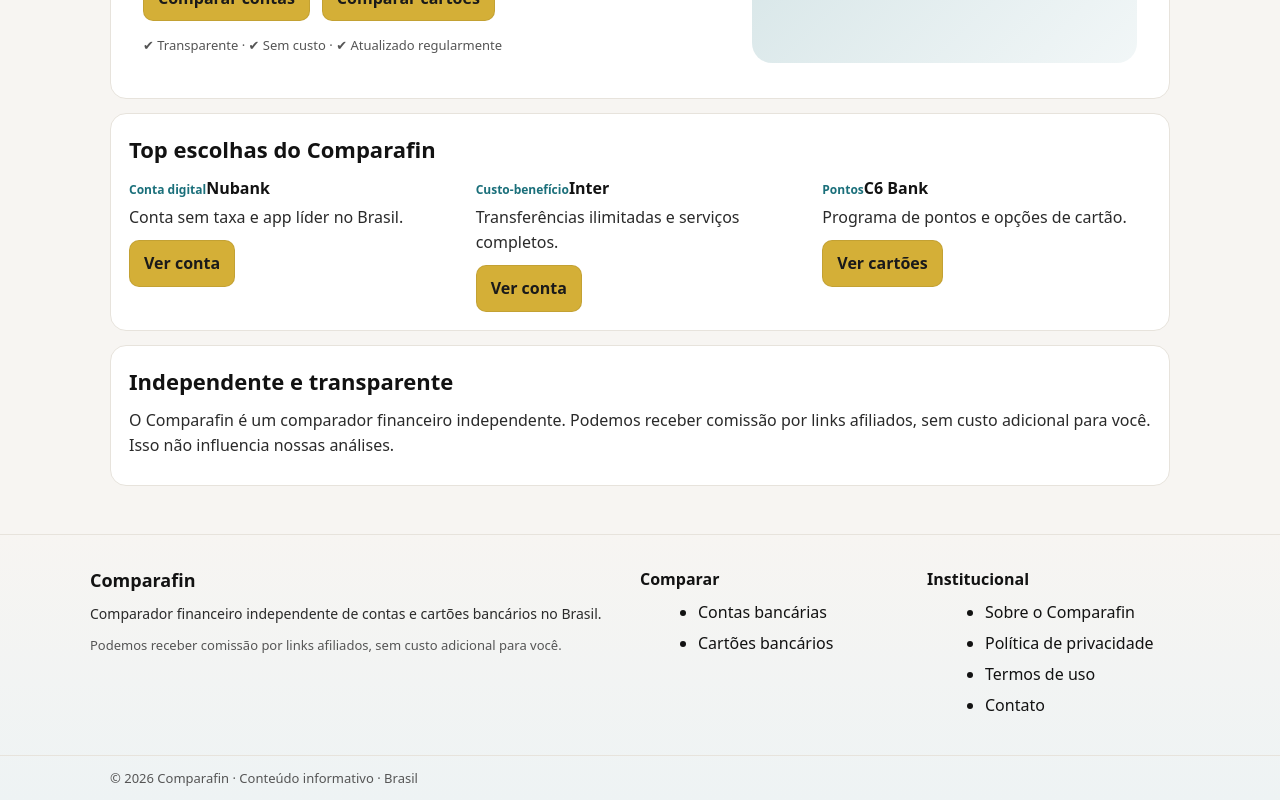
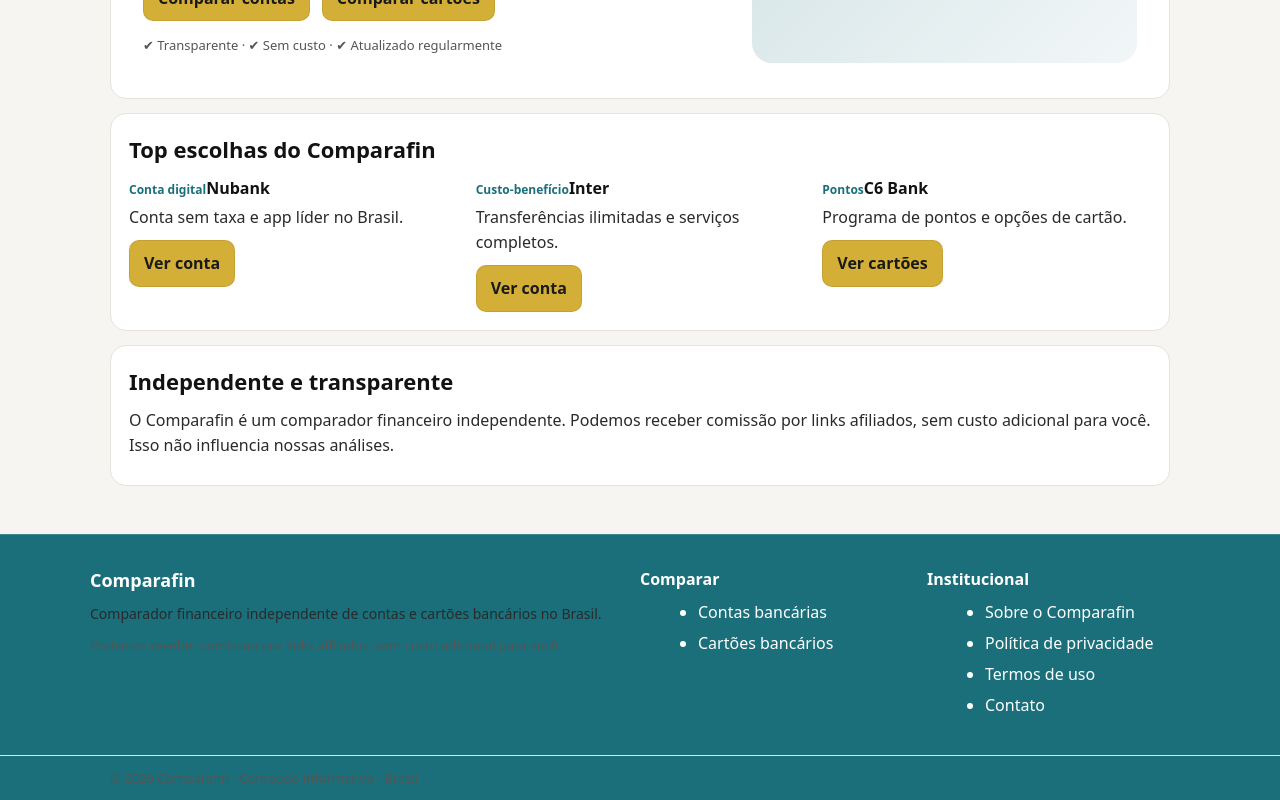
Before and after one commit to caroriedi7-dev/comparafin, a Next.js app: page / in a window 1280 px wide. Shown: the part 354-1154 px from the top of the page. Built offline with nearby package versions, Linux system fonts and the light colour scheme.

Commit message:
Update layout.js

```diff
--- a/app/layout.js
+++ b/app/layout.js
@@ -42,11 +42,12 @@ export default function RootLayout({ children }) {
           {children}
         </main>
 
-        <footer
+       <footer
   style={{
     marginTop: 48,
-    borderTop: "1px solid var(--border)",
-    background: "linear-gradient(180deg, #f7f5f2, #eef3f4)"
+    borderTop: "1px solid rgba(255,255,255,0.15)",
+    background: "var(--petrol)",
+    color: "#fff"
   }}
 >
           <div
```
